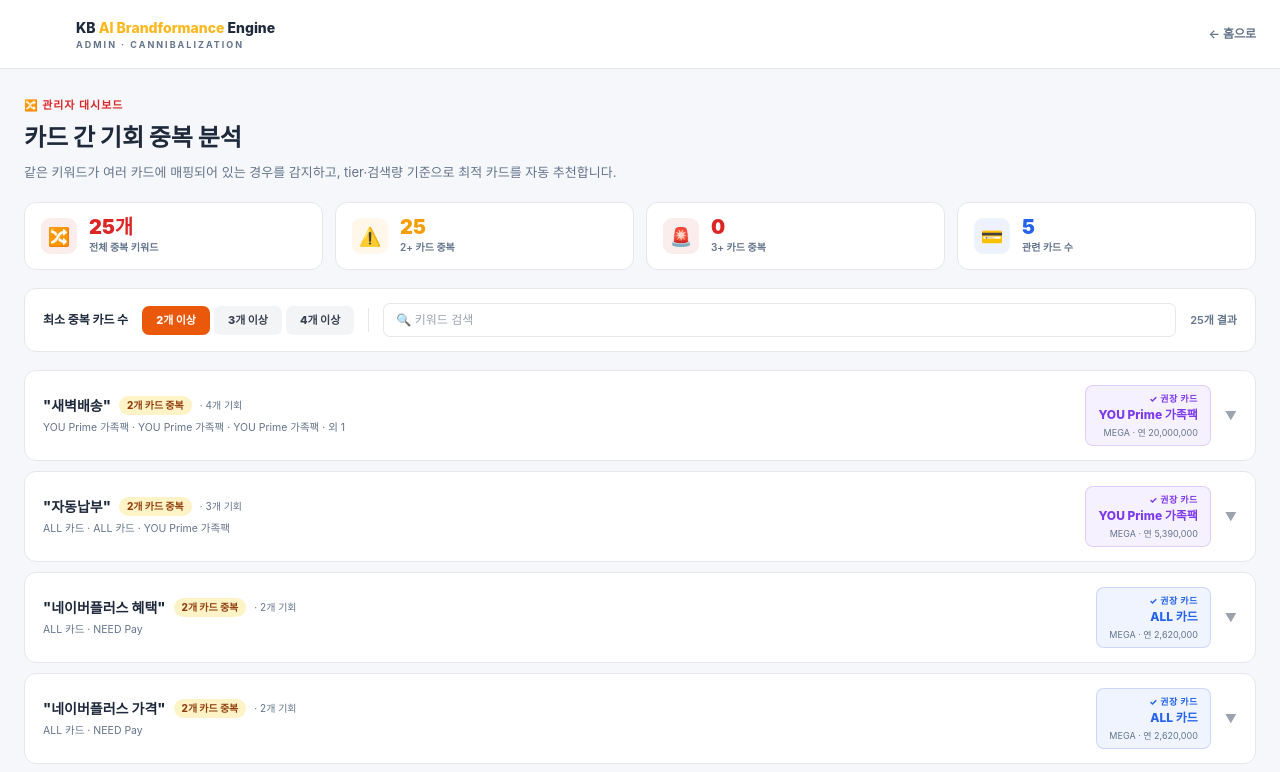
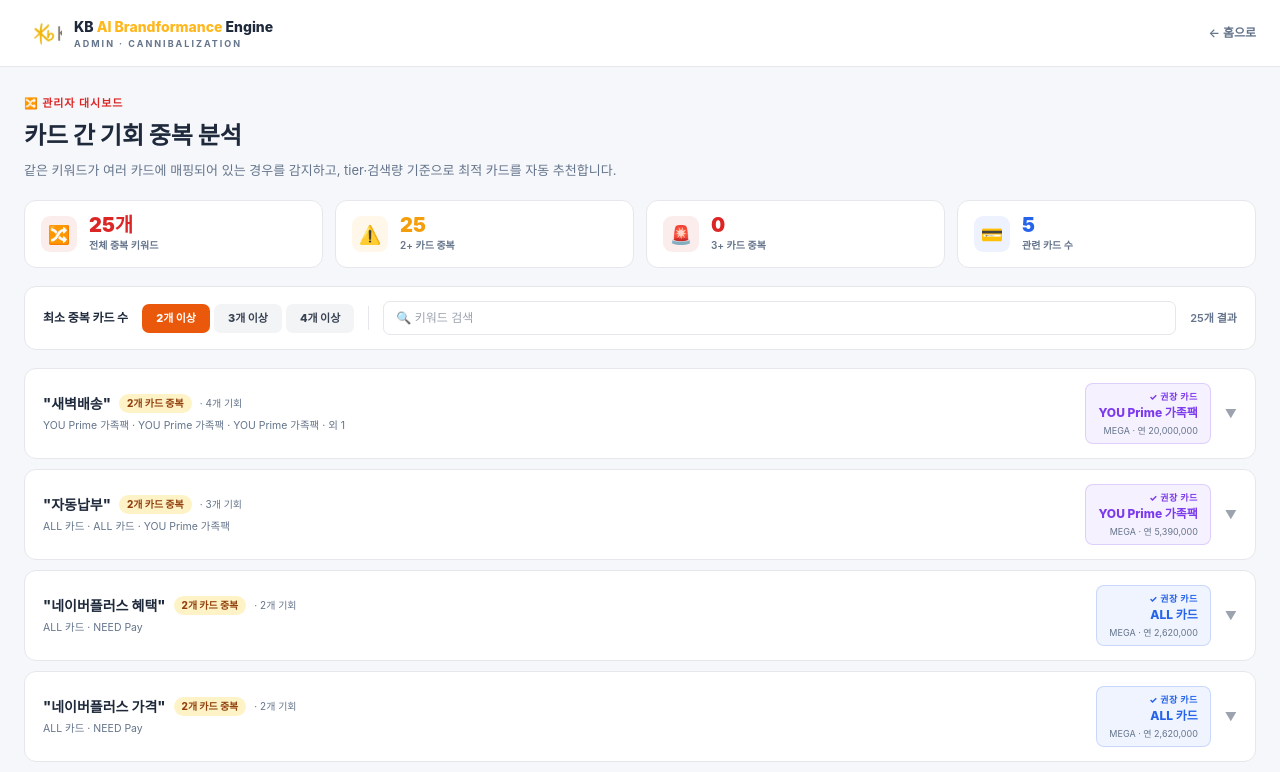
Before and after one commit to pentacle123/kb-allyouneed-engine, a Next.js app: page /admin/cannibalization in a window 1280 px wide. Shown: the top 772 px of the page. Built offline with nearby package versions, Linux system fonts and the light colour scheme; a web font is replaced by a local one.

Commit message:
Logo: cleaner crop showing only KB *b yellow symbol

```diff
--- a/app/admin/cannibalization/page.js
+++ b/app/admin/cannibalization/page.js
@@ -65,14 +65,14 @@
         }}>
           <a href="/" style={{ display: "flex", alignItems: "center", gap: 12, textDecoration: "none" }}>
             <div style={{
-              width: 40, height: 40,
-              display: "flex", alignItems: "center", justifyContent: "center",
+              width: 38, height: 38,
               background: "#FFFFFF", overflow: "hidden",
+              position: "relative", flexShrink: 0,
             }}>
               <img
                 src="/kb-symbol.png"
                 alt="KB"
-                style={{ height: 36, width: "auto", objectFit: "none", objectPosition: "left center", transform: "translateX(3px)" }}
+                style={{ position: "absolute", left: -4, top: "50%", transform: "translateY(-50%)", height: 50, width: "auto", maxWidth: "none" }}
               />
             </div>
             <div>
--- a/app/workbench/page.js
+++ b/app/workbench/page.js
@@ -125,14 +125,14 @@
             textDecoration: "none",
           }}>
             <div style={{
-              width: 40, height: 40,
-              display: "flex", alignItems: "center", justifyContent: "center",
+              width: 38, height: 38,
               background: "#FFFFFF", overflow: "hidden",
+              position: "relative", flexShrink: 0,
             }}>
               <img
                 src="/kb-symbol.png"
                 alt="KB"
-                style={{ height: 36, width: "auto", objectFit: "none", objectPosition: "left center", transform: "translateX(3px)" }}
+                style={{ position: "absolute", left: -4, top: "50%", transform: "translateY(-50%)", height: 50, width: "auto", maxWidth: "none" }}
               />
             </div>
             <div>
```
Also changed, not shown: app/page.js.
